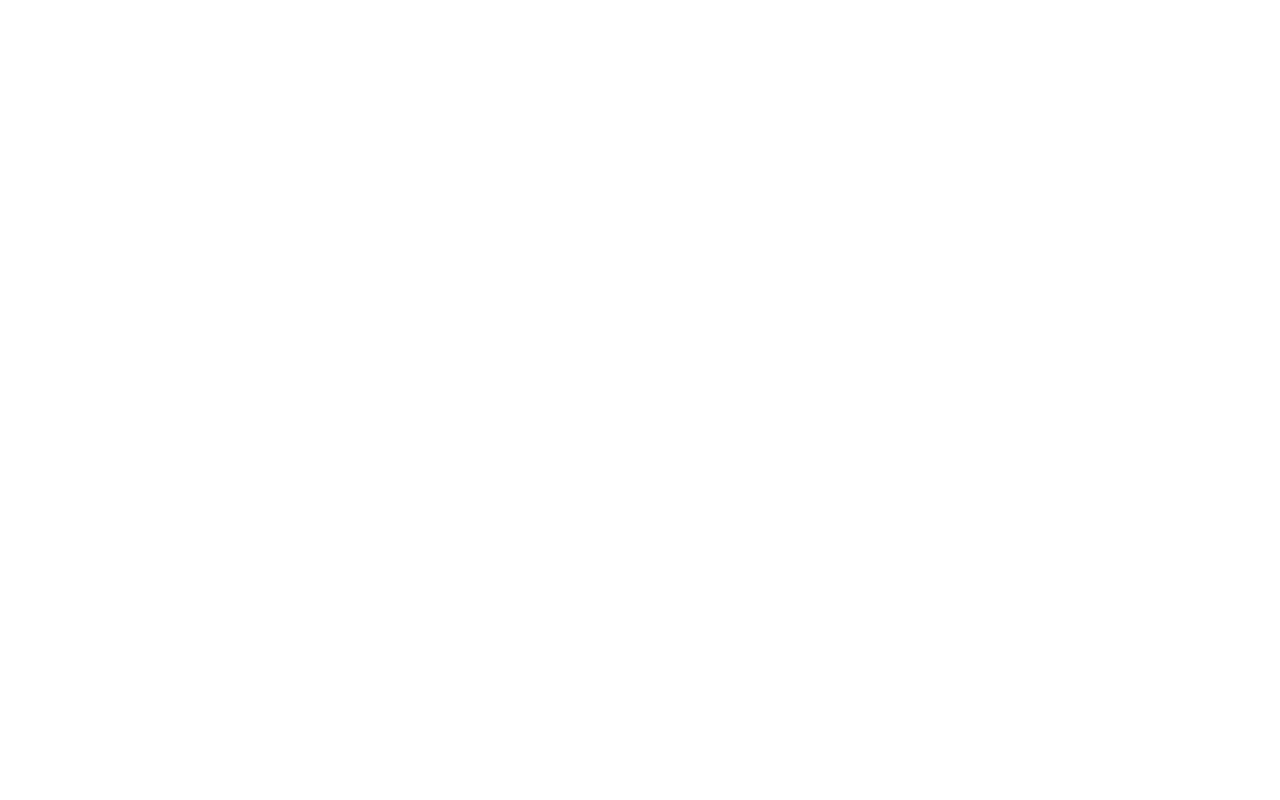
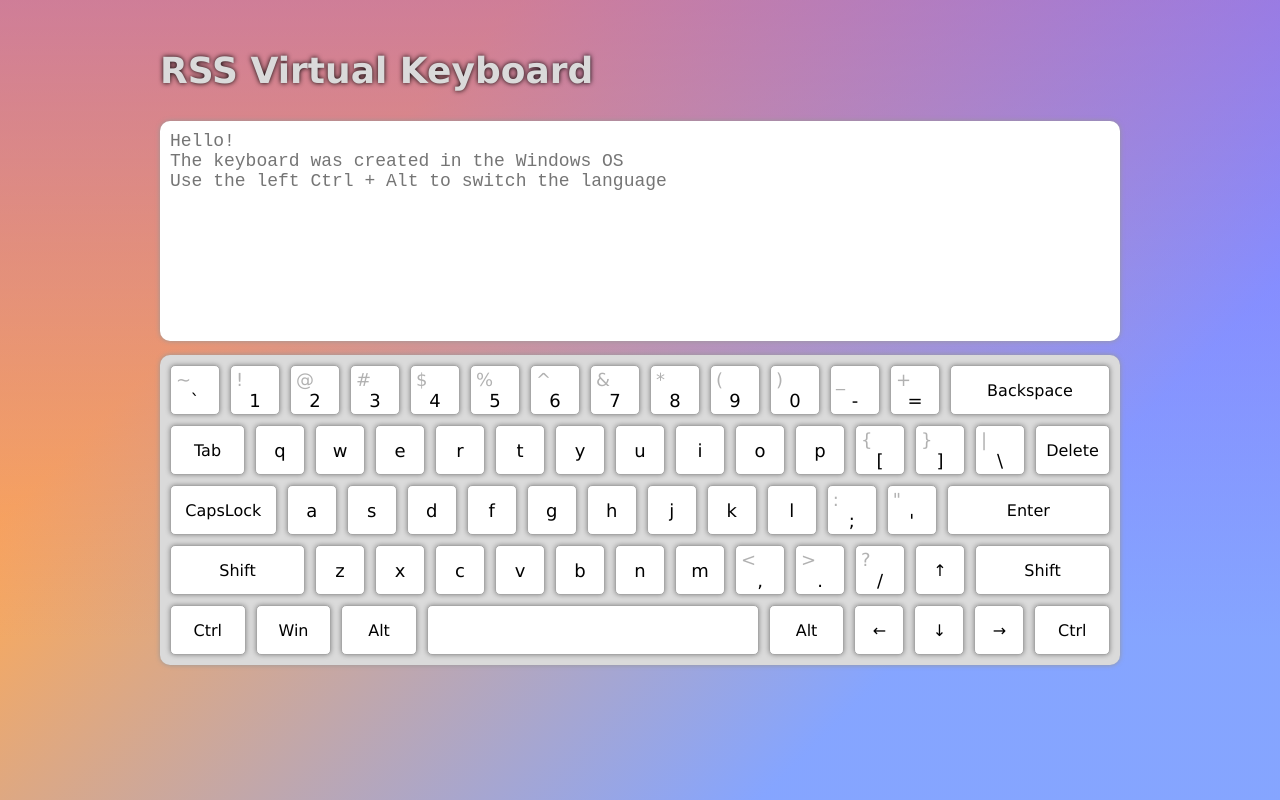
Before and after one commit to Diana2886/Virtual-keyboard, a website built with webpack: page virtual-keyboard/index.html in a window 1280 px wide. Built offline with nearby package versions, Linux system fonts and the light colour scheme.

Commit message:
feat: add keyboard.js and storage.js, change some styles

```diff
--- a/virtual-keyboard/src/css/style.css
+++ b/virtual-keyboard/src/css/style.css
@@ -10,9 +10,13 @@ body {
   flex-direction: column;
   justify-content: space-between;
   min-width: 320px;
+  height: 100vh;
   font-family: Verdana, Geneva, Tahoma, sans-serif;
   font-size: 18px;
   color: #000;
+  background:
+    linear-gradient(rgba(135, 60, 255, 0.4), rgba(135, 60, 255, 0.0) 80%),
+    linear-gradient(-45deg, rgba(120, 155, 255, 0.9) 25%, rgba(255, 160, 65, 0.9) 75%);
 }
 
 .wrapper {
@@ -21,50 +25,91 @@ body {
   padding: 50px;
 }
 
+.title {
+  margin-bottom: 20px;
+  color: #dadada;
+  text-shadow: 0 0 5px #000;
+}
+
 .display {
+  width: 100%;
+  margin: 10px 0;
   padding: 10px;
-  background-color: #8a2be2;
+  border: none;
   border-radius: 10px;
   box-shadow: 0 0 5px #979797;
+  resize: none;
+  font-size: 18px;
 }
 
-.display_textarea {
-  width: 100%;
-  height: 400px;
-  padding: 10px;
-  border: none;
-  border-radius: 5px;
+.display:focus {
+  outline: none;
 }
 
 .keyboard {
-  width: 100%;
+  display: flex;
+  flex-direction: column;
+  gap: 10px;
+  width: 960px;
   padding: 10px;
-  background: #8a2be2;
+  background: #dadada;
+  border-radius: 10px;
   box-shadow: 0 0 5px #979797;
   user-select: none;
 }
 
-.keyboard__keys {
-  text-align: center;
+.keyboard__row {
+  display: flex;
+  gap: 10px;
 }
 
 .keyboard__key {
   position: relative;
   display: flex;
+  flex-direction: column;
   justify-content: center;
   align-items: center;
   width: 50px;
   height: 50px;
-  margin: 3px;
+  padding: 5px;
   background-color: #fff;
   border-radius: 5px;
   border: 1px solid #a7a7a7;
   box-shadow: 0 0 5px #888;
-  font-size: 20px;
+  font-size: 18px;
+  cursor: pointer;
   transition: 0.3s;
 }
 
-.keyboard__key:active {
+.key-shift {
+  align-self: flex-start;
+  opacity: 0.3;
+}
+
+[data-fn="true"] {
+  flex-grow: 1;
+}
+
+[data-fn="true"] > .key-title {
+  font-size: 16px;
+}
+
+[data-code="ArrowLeft"],
+[data-code="ArrowUp"],
+[data-code="ArrowDown"],
+[data-code="ArrowRight"] {
+  flex-grow: 0;
+}
+
+[data-code="Enter"] {
+  flex-grow: 2;
+}
+
+[data-code="Space"] {
+  flex-grow: 11;
+}
+
+.active {
   background-color: rgba(138, 43, 226, 0.2);
 }
 
--- a/virtual-keyboard/src/index.js
+++ b/virtual-keyboard/src/index.js
@@ -0,0 +1,15 @@
+
+import Keyboard from './js/Keyboard';
+import { get } from './js/Storage';
+
+const keyboardRows = [
+  ['Backquote', 'Digit1', 'Digit2', 'Digit3', 'Digit4', 'Digit5', 'Digit6', 'Digit7', 'Digit8', 'Digit9', 'Digit0', 'Minus', 'Equal', 'Backspace'],
+  ['Tab', 'KeyQ', 'KeyW', 'KeyE', 'KeyR', 'KeyT', 'KeyY', 'KeyU', 'KeyI', 'KeyO', 'KeyP', 'BracketLeft', 'BracketRight', 'IntlBackslash', 'Backslash', 'Delete'],
+  ['CapsLock', 'KeyA', 'KeyS', 'KeyD', 'KeyF', 'KeyG', 'KeyH', 'KeyJ', 'KeyK', 'KeyL', 'Semicolon', 'Quote', 'Enter'],
+  ['ShiftLeft', 'KeyZ', 'KeyX', 'KeyC', 'KeyV', 'KeyB', 'KeyN', 'KeyM', 'Comma', 'Period', 'Slash', 'ArrowUp', 'ShiftRight'],
+  ['ControlLeft', 'Win', 'AltLeft', 'Space', 'AltRight', 'ArrowLeft', 'ArrowDown', 'ArrowRight', 'ControlRight'],
+];
+
+const lang = get('lang', 'en');
+
+new Keyboard(keyboardRows).init(lang).generateLayout();
--- a/virtual-keyboard/src/js/Key.js
+++ b/virtual-keyboard/src/js/Key.js
@@ -1,19 +1,20 @@
-import createDomNode from "./CreateDomNode";
+import createDomNode from './CreateDomNode';
 
 export default class Key {
   constructor({ key, shift, code }) {
     this.key = key;
     this.shift = shift;
     this.code = code;
-    this.isFnKey = Boolean(small.match(/Tab|Caps|Shift|Ctrl|Alt|Enter|Back|Del|arr|Win/));
+    this.isFnKey = Boolean(key.match(/Tab|Caps|Shift|Ctrl|Alt|Enter|Back|Del|arr|Win/));
 
     if (shift && shift.match(/[^0-9a-zA-Zа-яА-ЯёЁ]/)) {
-      this.keyShift = createDomNode('div', 'keyShift', this.shift);
+      this.keyShift = createDomNode('div', 'key-shift', this.shift);
     } else {
       this.keyShift = createDomNode('div', 'key-shift', '');
     }
 
     this.keyTitle = createDomNode('div', 'key-title', key);
-    this.keyContainer = createDomNode('div', 'keyboard__key', [this.keyShift, this.keyTitle], null, ['code', this.code]);
+    this.keyContainer = createDomNode('div', 'keyboard__key', [this.keyShift, this.keyTitle], null, ['code', this.code],
+      this.isFnKey ? ['fn', 'true'] : ['fn', 'false']);
   }
 }
--- /dev/null
+++ b/virtual-keyboard/src/js/Keyboard.js
@@ -0,0 +1,40 @@
+import * as storage from './Storage';
+import createDomNode from './CreateDomNode';
+import lang from './lang/lang';
+import Key from './Key';
+
+const wrapper = createDomNode('div', 'wrapper', [createDomNode('h1', 'title', 'RSS Virtual Keyboard')]);
+
+export default class Keyboard {
+  constructor(keyboardRows) {
+    this.keyboardRows = keyboardRows;
+    this.keyPressed = {};
+    this.isCaps = false;
+  }
+
+  init(langCode) {
+    this.keyBase = lang[langCode];
+    this.display = createDomNode('textarea', 'display', null, wrapper,
+      ['placeholder', 'Hello!\nThe keyboard was created in the Windows OS\nUse the left Ctrl + Alt to switch the language'],
+      ['rows', 10],
+      ['cols', 50]);
+    this.container = createDomNode('div', 'keyboard', null, wrapper, ['lang', langCode]);
+    document.body.prepend(wrapper);
+    return this;
+  }
+
+  generateLayout() {
+    this.keyButtons = [];
+    this.keyboardRows.forEach((row, i) => {
+      const rowItem = createDomNode('div', 'keyboard__row', null, this.container, ['row', i + 1])
+      row.forEach(code => {
+        const keyObject = this.keyBase.find(key => key.code === code);
+        if (keyObject) {
+          const keyButton = new Key(keyObject);
+          this.keyButtons.push(keyButton);
+          rowItem.append(keyButton.keyContainer);
+        }
+      })
+    });
+  }
+}
--- /dev/null
+++ b/virtual-keyboard/src/js/Storage.js
@@ -0,0 +1,11 @@
+export function set(key, value) {
+  window.localStorage.setItem(key, value);
+}
+
+export function get(key, subst = null) {
+  return window.localStorage.getItem(key) || subst;
+}
+
+export function del(key) {
+  localStorage.removeItem(key);
+}
--- a/virtual-keyboard/src/js/lang/en.js
+++ b/virtual-keyboard/src/js/lang/en.js
@@ -214,11 +214,11 @@ export default [
     shift: null,
     code: 'ShiftLeft',
   },
-  {
-    key: '<',
-    shift: '>',
+/*   {
+    key: '/',
+    shift: '|',
     code: 'IntlBackslash',
-  },
+  }, */
   {
     key: 'z',
     shift: 'Z',
--- a/virtual-keyboard/src/js/lang/ru.js
+++ b/virtual-keyboard/src/js/lang/ru.js
@@ -214,11 +214,11 @@ export default [
     shift: null,
     code: 'ShiftLeft',
   },
-  {
+/*   {
     key: '/',
     shift: '|',
     code: 'IntlBackslash',
-  },
+  }, */
   {
     key: 'я',
     shift: 'Я',
```
